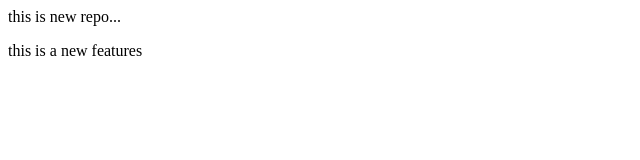
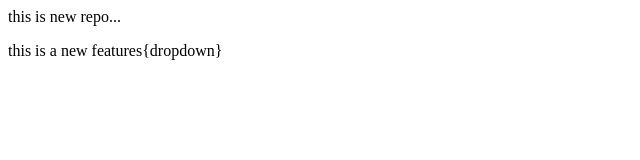
Before and after one commit to krisha-explore/localrepo, a plain HTML site: page index.html in a window 1280 px wide. Shown: the full height of the page, 0-640 px from the left. Drawn offline with Linux system fonts and the light colour scheme.

```diff
--- a/index.html
+++ b/index.html
@@ -1,2 +1,2 @@
 <p>this is new repo...</p>
-<p>this is a new features</p>
+<p>this is a new features{dropdown}</p>
```
